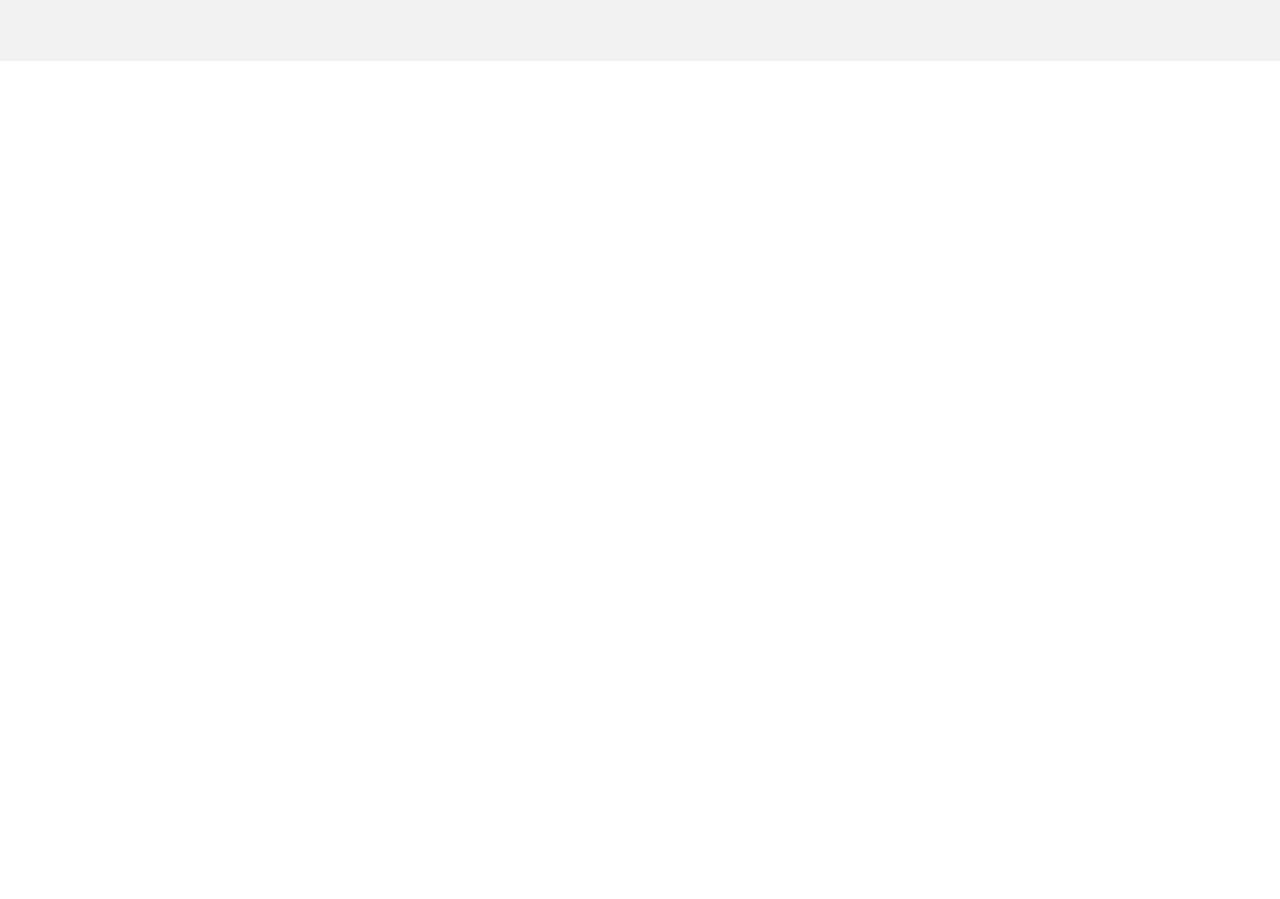
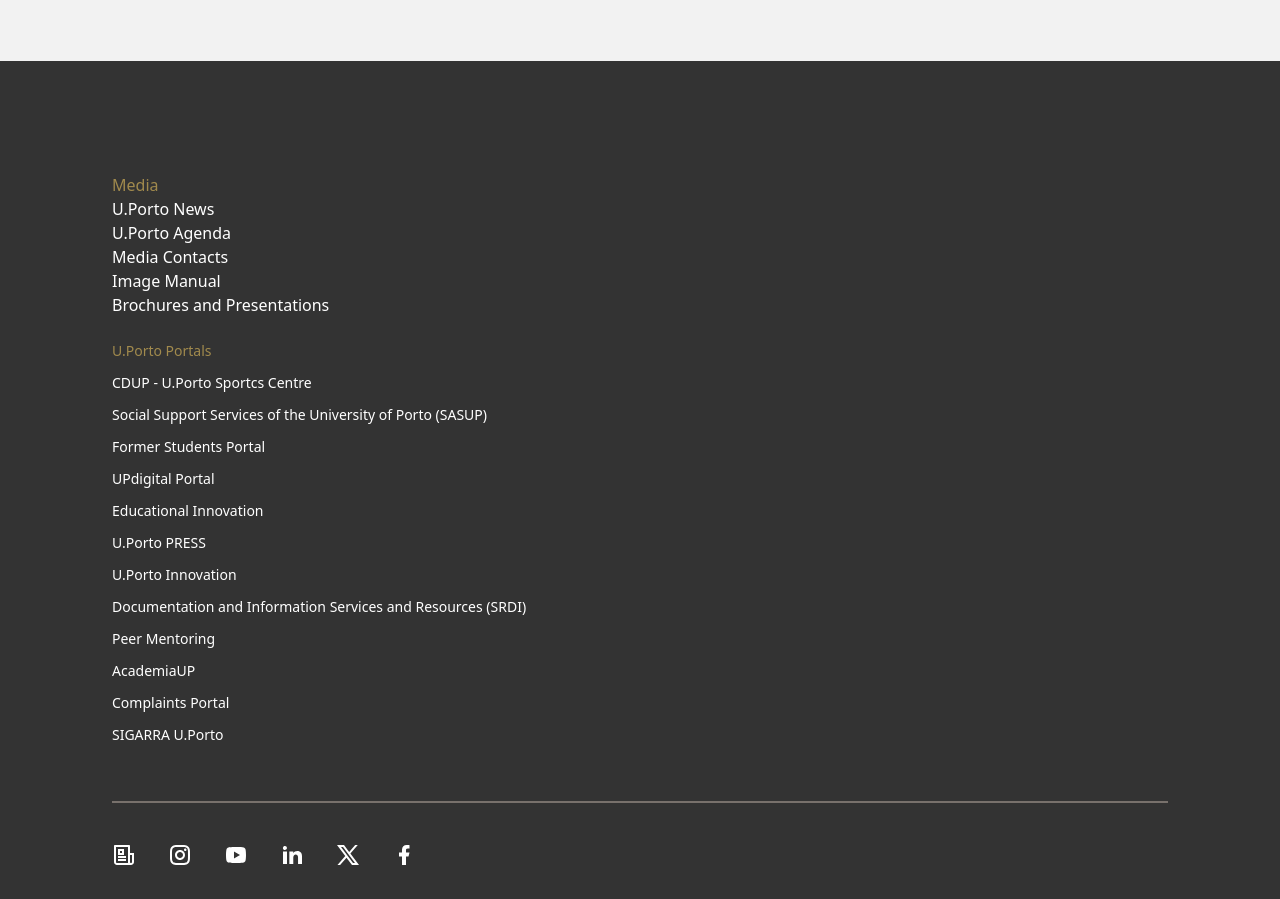
Before and after one commit to tuyishimehono/Gate2_Clone, a website: page index.html in a window 1280 px wide. Shown: the part 4580-5479 px from the top of the page. Before the commit the page ends 4641 px from the top, so only its background shows below. Drawn offline with Linux system fonts and the light colour scheme.

Commit message:
Added footer section

```diff
--- a/index.html
+++ b/index.html
@@ -266,5 +266,45 @@
             </div>
         </div>
     </div>
+
+    <!-- Footer Section -->
+    <div class=" pt-16 lg:pt-28 px-4 lg:px-28 bg-[#333333] text-white">
+        <div class="flex flex-col">
+            <h4 class="text-[#a18a4d]">Media</h4>
+            <a class="font-extralight" href="#">U.Porto News</a>
+            <a class="font-extralight" href="#">U.Porto Agenda</a>
+            <a class="font-extralight" href="#">Media Contacts</a>
+            <a class="font-extralight" href="#">Image Manual</a>
+            <a class="font-extralight" href="#">Brochures and Presentations</a>
+        </div>
+        <div class="pt-6 pb-14 flex flex-col gap-3 font-extralight text-sm">
+            <h4 class="text-[#a18a4d] font-medium text-medium">U.Porto Portals</h4>
+            <a href="#">CDUP - U.Porto Sportcs Centre</a>
+            <a href="#">Social Support Services of the University of Porto (SASUP)</a>
+            <a href="#">Former Students Portal</a>
+            <a href="#">UPdigital Portal</a>
+            <a href="#">Educational Innovation</a>
+            <a href="#">U.Porto PRESS</a>
+            <a href="#">U.Porto Innovation</a>
+            <a href="#">Documentation and Information Services and Resources (SRDI)</a>
+            <a href="#">Peer Mentoring</a>
+            <a href="#">AcademiaUP</a>
+            <a href="#">Complaints Portal</a>
+            <a href="#">SIGARRA U.Porto</a>
+        </div>
+        <div class="bg-stone-500 w-full h-[2px] "></div>
+        <div class="flex w-full gap-8 pt-10">
+            <a href="#"><img class="w-6" src="img/newspaper-line.svg" alt="news logo"></a>
+            <a href="#"><img class="w-6" src="img/instagram-line.svg" alt="instagram logo"></a>
+            <a href="#"><img class="w-6" src="img/youtube-fill.svg" alt="youtube logo"></a>
+            <a href="#"><img class="w-6" src="img/linkedin-fill.svg" alt="linkedin logo"></a>
+            <a href="#"><img class="w-6"src="img/twitter-x-line.svg" alt="twitter logo"></a>
+            <a href="#"><img class="w-6" src="img/facebook-fill.svg" alt="facebook logo"></a>
+        </div>
+
+        <div class="pt-8">
+
+        </div>
+    </div>
 </body>
 </html>
```
Also changed, not shown: src/output.css.
